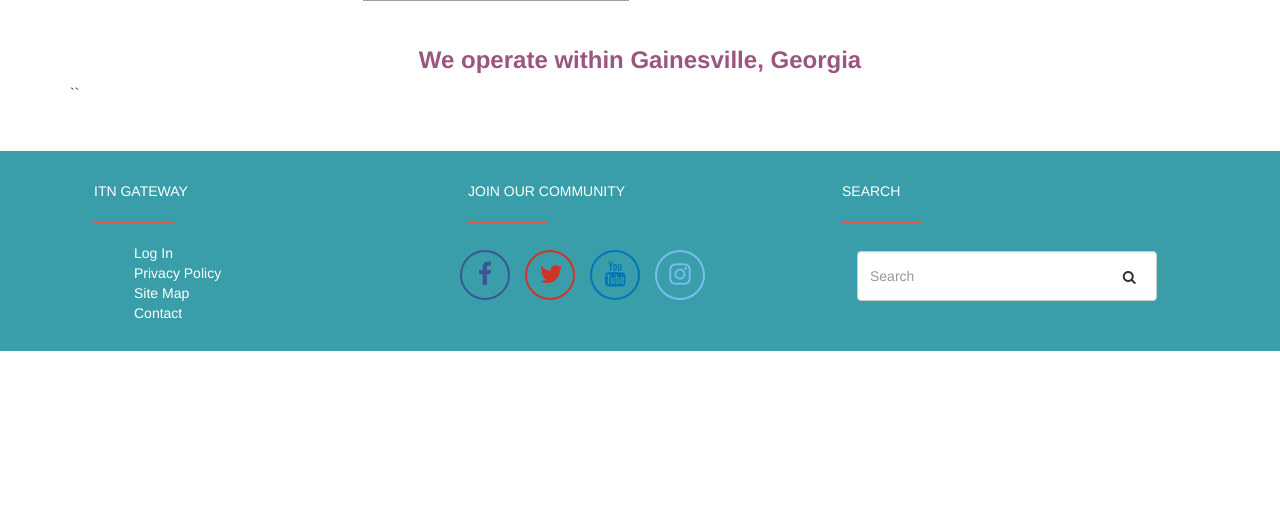
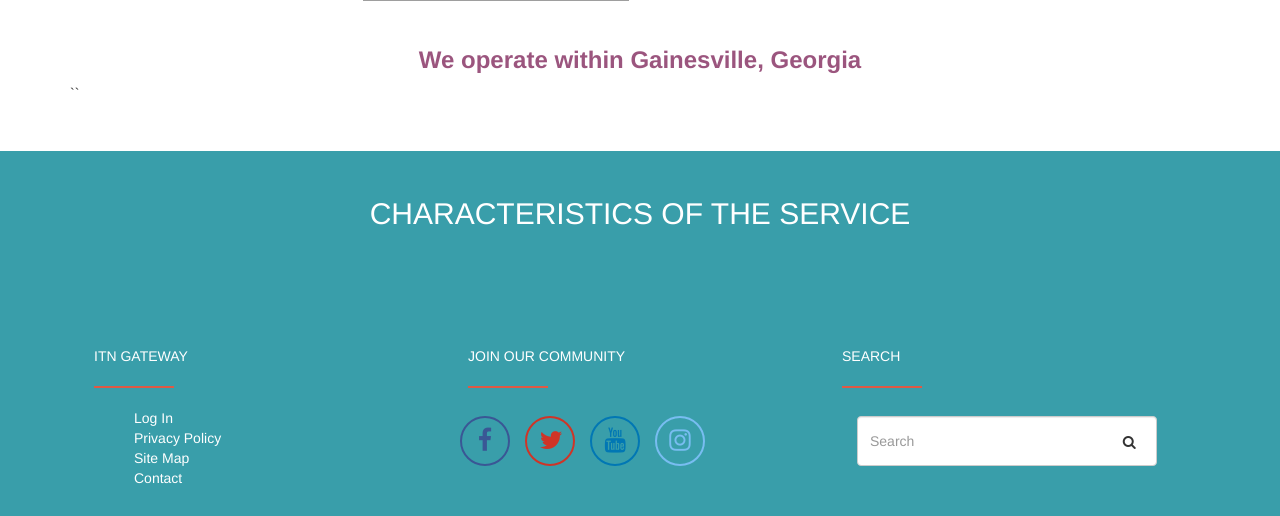
Before and after one commit to samguergen/ITNLanier, a PHP site: page /views/about/services.html in a window 1280 px wide. Shown: the part 911-1427 px from the top of the page. Before the commit the page ends 1262 px from the top, so only its background shows below. Run offline with PHP 8.4, Linux system fonts and the light colour scheme; some libraries are stand-ins or nearby versions; grey boxes are pictures that could not be loaded.

Commit message:
service features part1

```diff
--- a/css/index.css
+++ b/css/index.css
@@ -272,6 +272,17 @@ color: #529ba8;
   margin-top: 4%;
 }
 
+.services .jumbo-title {
+  background-color: #399eaa;
+  color: white;
+  text-align: center;
+  padding: 2%;
+}
+
+.services .service-features {
+  background: white;
+}
+
 
 #footer {
     width:100%;
--- a/views/about/services.html
+++ b/views/about/services.html
@@ -111,7 +111,16 @@
         </div>
         <h3>We operate within Gainesville, Georgia</h3>``
       </div>
-    </div><!--FEATURES-->
+    </div><!--OPERATE-->
+
+    <div class="jumbotron section jumbo-title">
+      <h2>CHARACTERISTICS OF THE SERVICE</h2>
+    </div>
+
+    <div class="jumbotron section jumbo-title">
+      <div class="container service-features">
+      </div>
+    </div>
 
 
 
```
